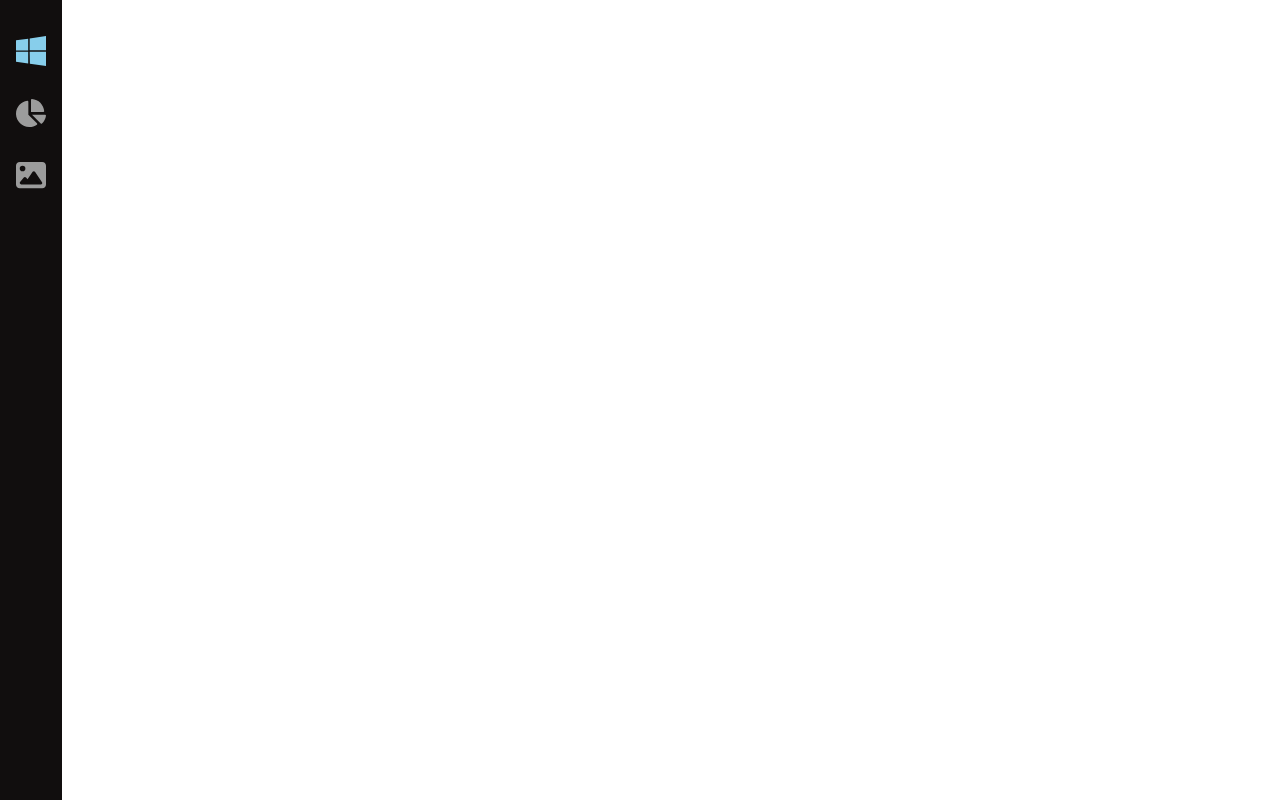
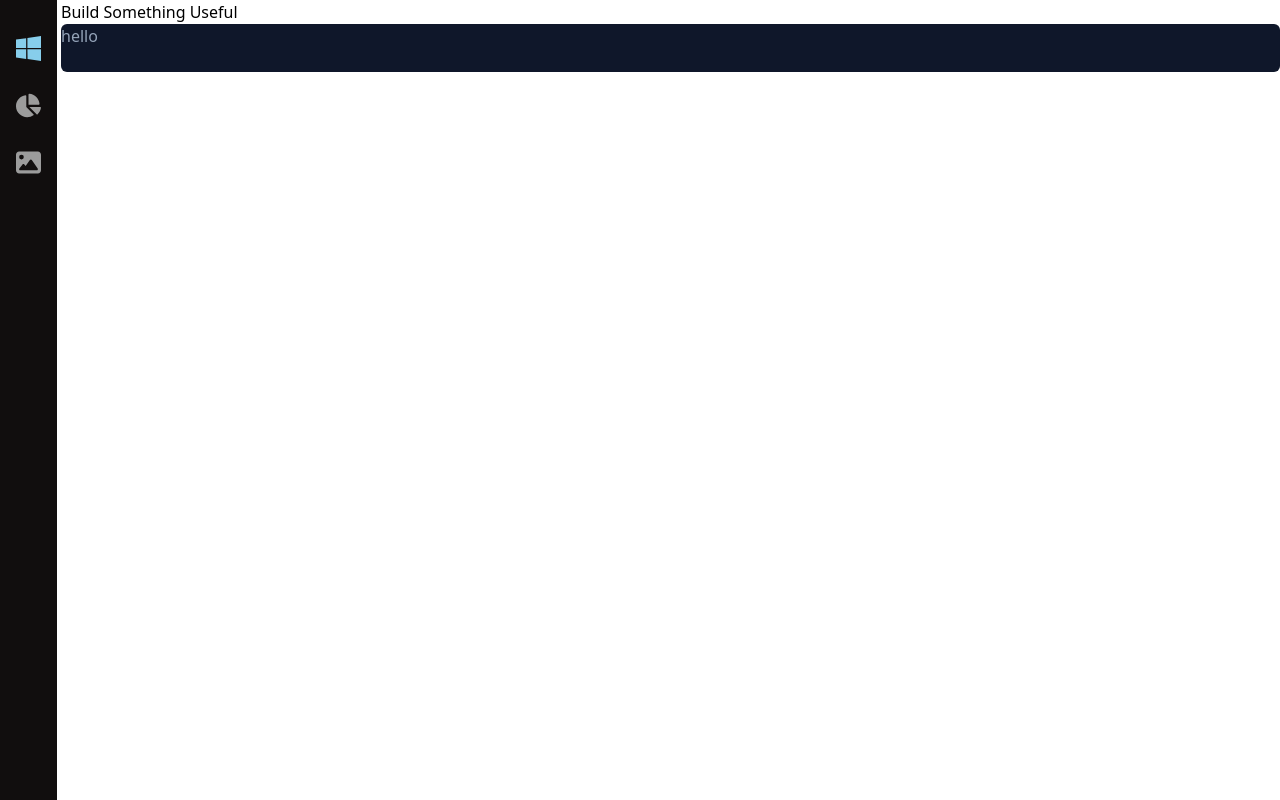
Before and after one commit to Nitesh-coder/trade-journal, a React (Vite) app in the folder frontend/: page / in a window 1280 px wide. Built offline with nearby package versions, Linux system fonts and the light colour scheme.

Commit message:
changed color onclick

```diff
--- a/frontend/src/Components/Navbar.tsx
+++ b/frontend/src/Components/Navbar.tsx
@@ -1,18 +1,30 @@
 
+import React from 'react'
 import { FaChartPie } from 'react-icons/fa'
 import { FaImage } from 'react-icons/fa6'
 import { SiWindows } from 'react-icons/si'
 import { useNavigate } from 'react-router-dom'
 
+interface onClickBGProp{
+  homeCl: string,
+  statsCl: string,
+  galCl: string
+}
 
-const Navbar = () => {
+const Navbar: React.FC<onClickBGProp> = ({homeCl,statsCl,galCl}) => {
     const navigation = useNavigate()
+    const getIconSize = () => {
+      if (window.innerWidth < 640) return 15; // Small screens
+      if (window.innerWidth < 1024) return 20; // Medium screens
+      return 25; // Large screens
+    };
+    const iconSize = getIconSize();
   return (
-    <div className=' sm:h-screen sm:w-max bg-bg-black flex sm:flex-col items-center w-full h-max '>
+    <div className=' sm:h-screen sm:w-max bg-bg-black flex sm:flex-col items-center mr-1 w-full h-max '>
         <ul className=' sm:h-40 flex sm:flex-col justify-between w-full sm:mt-5'>
-            <li onClick={()=>navigation('/')} className=' p-4 hover:bg-slate-800 transition-all duration-100'><SiWindows size={30} color='skyblue' /></li>
-            <li onClick={()=>navigation('/stats')} className=' p-4 hover:bg-slate-800 transition-all duration-100'><FaChartPie size={30} color='#9C9C9C' /></li>
-            <li onClick={()=>navigation('/gallery')} className=' p-4 hover:bg-slate-800 transition-all duration-100'><FaImage size={30} color='#9C9C9C' /></li>
+            <li onClick={()=>navigation('/')} className=' p-4 w-full flex justify-center hover:bg-slate-800 transition-all duration-100'><SiWindows size={iconSize} color={homeCl} /></li>
+            <li onClick={()=>navigation('/stats')} className=' p-4 w-full flex justify-center hover:bg-slate-800 transition-all duration-100'><FaChartPie size={iconSize} color={statsCl} /></li>
+            <li onClick={()=>navigation('/gallery')} className=' p-4 w-full flex justify-center hover:bg-slate-800 transition-all duration-100'><FaImage size={iconSize} color={galCl} /></li>
         </ul>
     </div>
   )
--- /dev/null
+++ b/frontend/src/Components/StatusBar.tsx
@@ -0,0 +1,10 @@
+
+const StatusBar = () => {
+  return (
+    <div className="h-12 w-full bg-slate-900 text-slate-400 rounded-md">
+        hello
+    </div>
+  )
+}
+
+export default StatusBar
--- a/frontend/src/pages/Gallery.tsx
+++ b/frontend/src/pages/Gallery.tsx
@@ -4,7 +4,7 @@ import Navbar from '../Components/Navbar'
 const Gallery = () => {
   return (
     <div>
-        <Navbar />
+        <Navbar homeCl='#9C9C9C' galCl='skyblue' statsCl='#9C9C9C' />
     </div>
   )
 }
--- a/frontend/src/pages/Home.tsx
+++ b/frontend/src/pages/Home.tsx
@@ -1,9 +1,14 @@
 import Navbar from "../Components/Navbar"
+import StatusBar from "../Components/StatusBar"
 
 const Home = () => {
   return (
-    <div>
-        <Navbar />
+    <div className=" sm:flex">
+        <Navbar homeCl='skyblue' galCl='#9C9C9C' statsCl='#9C9C9C' />
+        <div className=" w-full">
+          <div>Build Something Useful</div>
+          <StatusBar />
+        </div>
     </div>
   )
 }
--- a/frontend/src/pages/Stats.tsx
+++ b/frontend/src/pages/Stats.tsx
@@ -4,7 +4,7 @@ import Navbar from '../Components/Navbar'
 const Stats = () => {
   return (
     <div>
-        <Navbar />
+        <Navbar homeCl='#9C9C9C' galCl='#9C9C9C' statsCl='skyblue' />
     </div>
   )
 }
```
